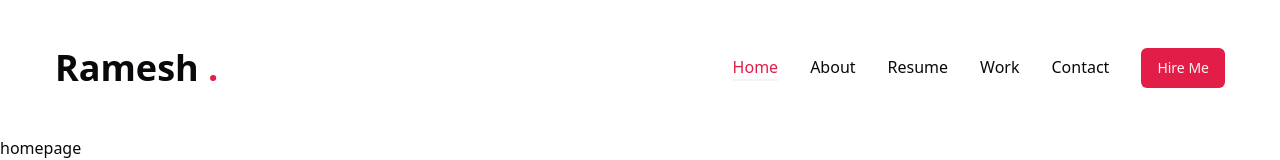
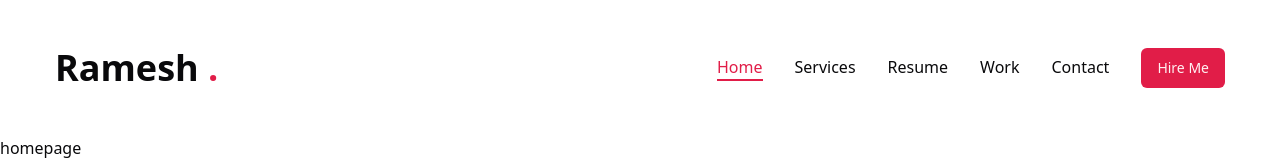
Before and after one commit to rameskum/portfolio, a Next.js app: page / in a window 1280 px wide. Shown: the top 160 px of the page. Built offline with nearby package versions, Linux system fonts and the light colour scheme.

Commit message:
🎨 Update navbar styles and rename 'About' to 'Services'.

```diff
--- a/src/components/nav.tsx
+++ b/src/components/nav.tsx
@@ -11,8 +11,8 @@ const links = [
     href: '/',
   },
   {
-    name: 'About',
-    href: '/about',
+    name: 'Services',
+    href: '/services',
   },
   {
     name: 'Resume',
@@ -39,7 +39,7 @@ const Nav = () => {
           className={cn(
             'font-medium capitalize transition-all hover:text-primary',
             {
-              'border-b-2 border-accent text-primary': pathname === link.href,
+              'border-b-2 border-primary text-primary': pathname === link.href,
             },
           )}
         >
```
